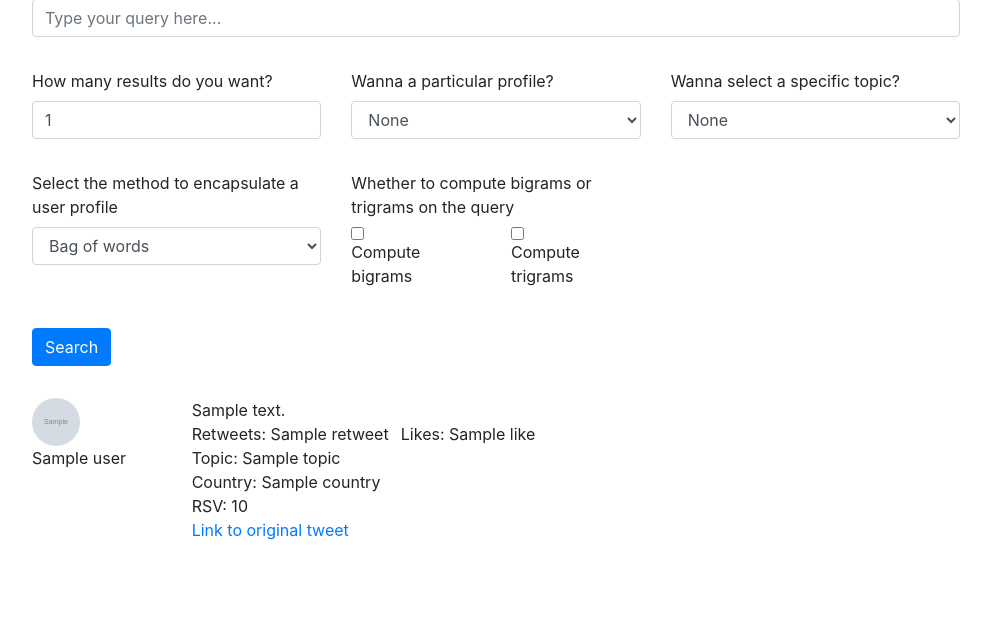
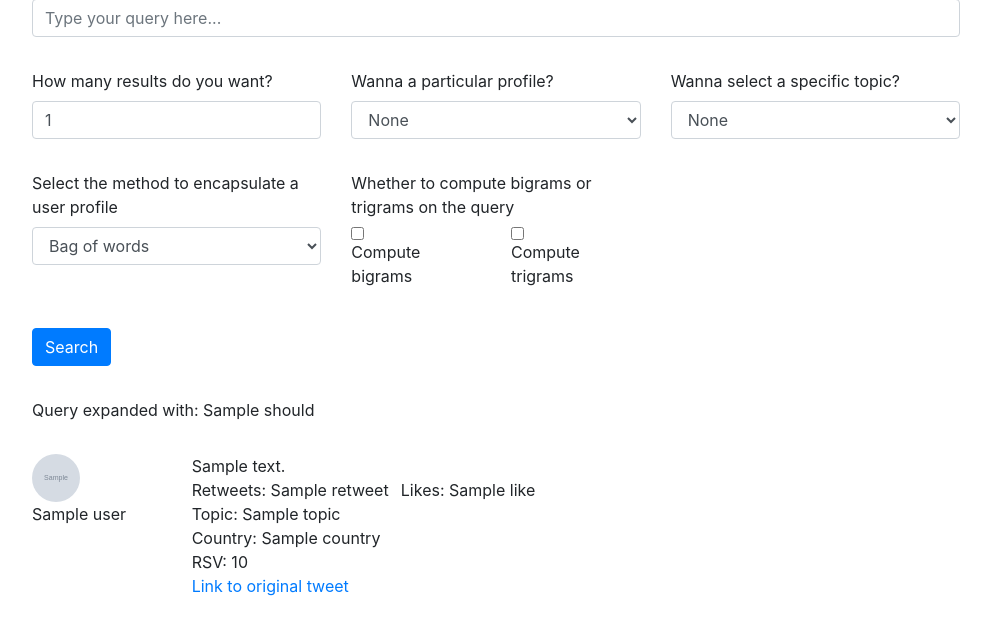
Before and after one commit to Sbarbagnem/sbarbasearch, a Flask app: template webapp/templates/index.html in a window 1280 px wide. Shown: the part 73-708 px from the top of the page, without its empty margins (144-1135 px from the left). Run offline with Flask 2, Linux system fonts and the light colour scheme; the template is opened without the code that fills it: most values are stand-ins (such as "Sample title", 1, 10 or a date in 2020); grey boxes marked "Sample" are stand-in pictures; parts of the project's set-up code (start-up, migrations or seed data) failed here and were passed over; some libraries are stand-ins or nearby versions.

Commit message:
Show expanded query terms

```diff
--- a/webapp/app.py
+++ b/webapp/app.py
@@ -35,7 +35,7 @@ def search():
     else:
         location_search = "None"
 
-    res = query_search(
+    res, should = query_search(
         query,
         count=count,
         user=user,
@@ -50,6 +50,7 @@ def search():
         "index.html",
         tweets=res,
         query=query,
+        should=should,
         count=count,
         user=user,
         topic=topic,
--- a/webapp/search.py
+++ b/webapp/search.py
@@ -109,4 +109,4 @@ def query_search(query, count, user, topic, method, bigrams, trigrams, location_
     res = res["hits"]["hits"]
     # print('Ho trovato: ', len(res), ' tweet')
 
-    return res
+    return res, should[0]["match"]["text"]
--- a/webapp/templates/index.html
+++ b/webapp/templates/index.html
@@ -1,78 +1,11 @@
 {% extends "base.html" %}
 
 {% block content %}
-<!-- <style>
-  #search-bar {
-    display: flex;
-    margin: 10% 10%;
-  }
-
-  #search-bar input {
-    width: 100%;
-    padding: 10px;
-  }
-
-  #search-bar button {
-    margin-left: 15px;
-  }
-
-  .bulk-results {
-    display: flex;
-    flex-wrap: wrap;
-  }
-
-  .search {
-    margin: 0px 10px 20px 10px;
-    padding: 20px;
-    background: #fafaff;
-  }
-
-  .search-header {
-    height: 40px;
-  }
-
-  .search-term {
-    font-weight: bold;
-    color: #000;
-    text-decoration: none;
-  }
-
-  .search-results {
-    display: grid;
-    grid-template-columns: repeat(3, 100px);
-    grid-auto-rows: 150px;
-    grid-gap: 20px;
-  }
-
-  .product {
-    display: block;
-    color: #333;
-    text-decoration: none;
-  }
-
-  .product-image {
-    max-width: 100px;
-    max-height: 100px;
-    margin-bottom: 10px;
-  }
-
-  .product-info {
-    height: 54px;
-    overflow: hidden;
-  }
-
-  .product-name {
-    font-size: 10px;
-    margin-right: 10px;
-  }
-</style> -->
-
 
 <form id="search-bar" action="/search">
   <div class="row mb-3">
     <div class="form-group col-md-12">
-      <input class="form-control" type="text" placeholder="Type your query here..." name="search"
-        value="{{ query }}">
+      <input class="form-control" type="text" placeholder="Type your query here..." name="search" value="{{ query }}">
     </div>
   </div>
   <div class="row mb-3">
@@ -150,7 +83,13 @@
     </div>
   </div>
 </form>
-
+<div class="row mb-3">
+  <div class="col-md-12">
+    {% if should %}
+    <p>Query expanded with: {{ should }}</p>
+    {% endif %}
+  </div>
+</div>
 <div>
   {% if tweets|length > 0 %}
   {% for tweet in tweets%}
@@ -169,9 +108,9 @@
       <p3>Topic: {{tweet._source.topic}}</p3>
       <br>
       {% if tweet._source.country %}
-        <p3>Country: {{tweet._source.country}}</p3>
+      <p3>Country: {{tweet._source.country}}</p3>
       {% else %}
-        <p3>Country: N/A</p3>
+      <p3>Country: N/A</p3>
       {% endif %}
       <br>
       <p3>RSV: {{tweet._score}}</p3>
```
